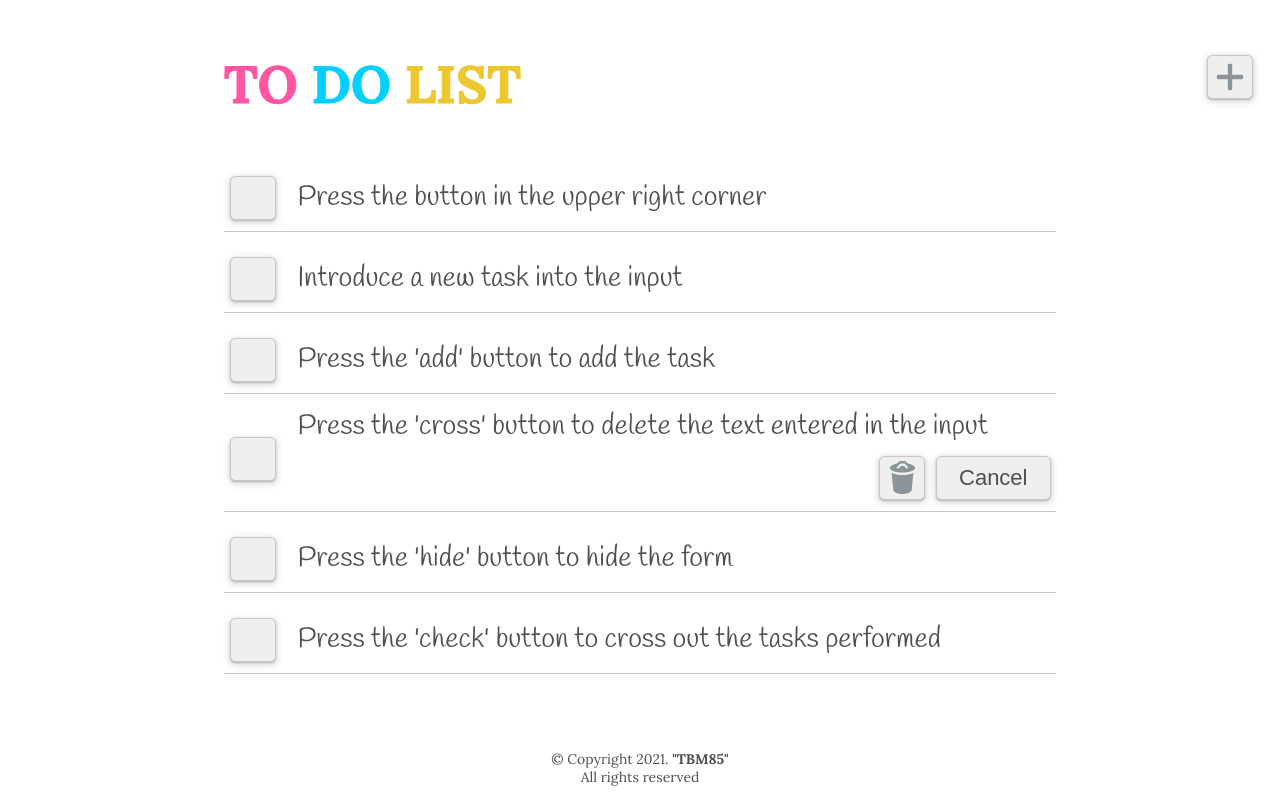
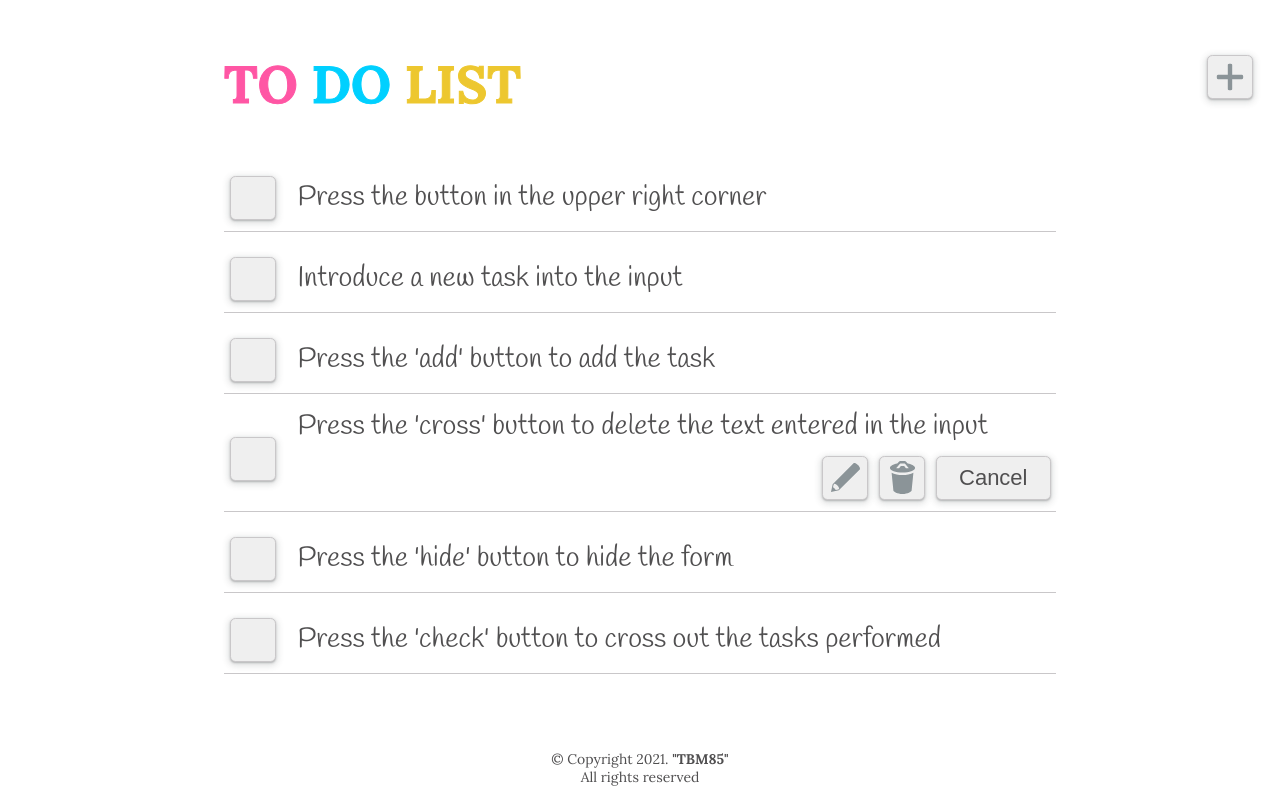
Before and after one commit to TBM85/demo-to-do-list, a React (Create React App) app: page / in a window 1280 px wide. Both pictures are taken after a click on the element 676 px from the left and 440 px from the top of the page. Built offline with nearby package versions, Linux system fonts and the light colour scheme.

Commit message:
Create an edit button within the expanded task

```diff
--- a/src/App.css
+++ b/src/App.css
@@ -106,6 +106,17 @@ img.check-icon {
     rgba(60, 64, 67, 0.15) 0px 2px 6px 2px !important;
 }
 
+.buttons {
+  display: inline-flex;
+}
+
+.edit-btn {
+  background-image: url("assets/icons/edit.svg");
+  background-repeat: no-repeat;
+  background-position: center;
+  background-size: 1.5em;
+}
+
 .delete-btn {
   background-image: url("assets/icons/trash.svg");
   background-repeat: no-repeat;
--- a/src/components/TaskItem/TaskItem.js
+++ b/src/components/TaskItem/TaskItem.js
@@ -13,12 +13,18 @@ const TaskItem = (props) => {
     setIsExpand(true);
   };
 
+  const [isEditMode, setEditMode] = useState(false);
+  const editHandler = () => {
+    setEditMode(true);
+  }
+
   const deleteHandler = () => {
     const taskId = props.task.id;
     props.onDeleteTask(taskId);
   };
 
   const cancelHandler = () => {
+    setEditMode(false);
     setIsExpand(false);
   };
 
@@ -31,19 +37,38 @@ const TaskItem = (props) => {
         onClick={checkToggleHandler}
       ></Button>
       <div className="task-item">
+        {!isEditMode ? (
           <div
           className={`task-content ${isChecked ? "line-through" : ""}`}
           onClick={expandListHandler}
           >
             {props.children}
           </div>
+        ) : (
+          <input type="text" className="task-input-content" defaultValue={props.children} autoFocus />
+        )}
         {isExpand && (
           <div className="expand-list">
+            {!isEditMode ? (
+              <div className="buttons">
+                <Button
+                  type="button"
+                  className="edit-btn"
+                  onClick={editHandler}
+                />
                 <Button
                   type="button"
                   className="delete-btn"
                   onClick={deleteHandler}
                 />
+              </div>
+            ) : (
+              <div className="buttons">
+                <Button type="button">
+                  Save
+                </Button>
+              </div>
+            )}
             <Button type="button" onClick={cancelHandler}>
               Cancel
             </Button>
--- a/src/components/TaskList/TaskList.js
+++ b/src/components/TaskList/TaskList.js
@@ -22,9 +22,17 @@ const Tasks = styled.ul`
     width: 100%;
   }
 
-  & li .task-item .expand-list {
+  & li .expand-list {
     justify-content: flex-end;
     display: flex;
+  }
+
+  & li .task-input-content {
+    font-family: "Handlee", cursive;
+    font-size: calc(12px + 2vmin);
+    color: #504f50;
+    width: 100%;
+    margin: 0;
   }
 `;
 
```
Also changed, not shown: src/assets/icons/edit.svg (added). Lines whose indentation alone changed are shown as unchanged.
